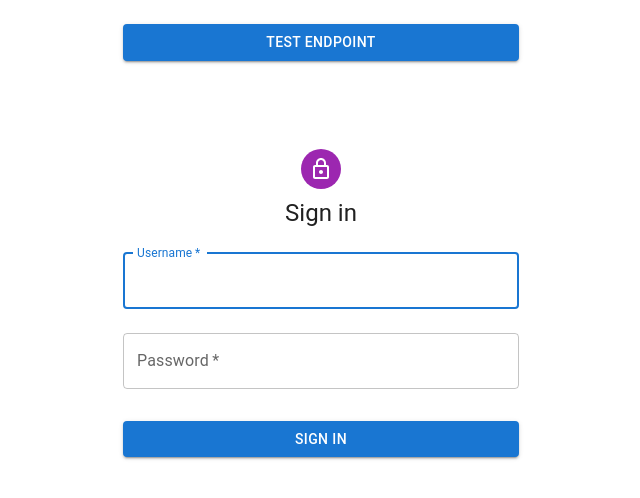
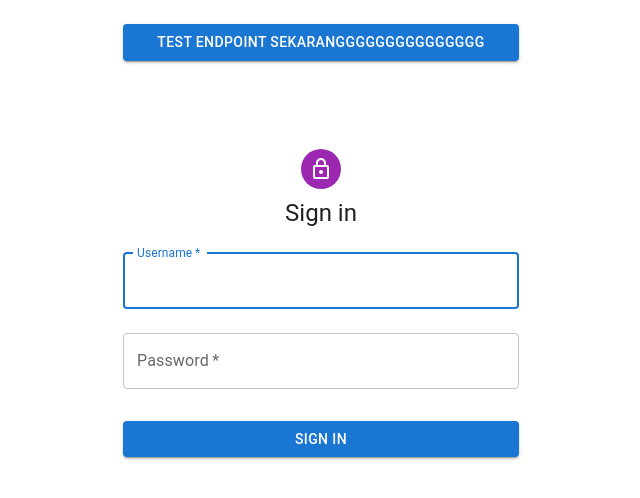
Before and after one commit to selig619/web-klien-pos, a React (Create React App) app: page / in a window 1280 px wide. Shown: the top 498 px of the page, without its empty margins (319-959 px from the left). Built offline with nearby package versions, Linux system fonts and the light colour scheme.

Commit message:
test trigger lagi

```diff
--- a/src/pages/LoginPage.jsx
+++ b/src/pages/LoginPage.jsx
@@ -138,7 +138,7 @@ export default function SignInPage() {
                 variant="contained"
                 sx={{ mt: 3, mb: 2 }}
               >
-                TEST ENDPOINT
+                TEST ENDPOINT SEKARANGGGGGGGGGGGGGGG
               </Button>
           <Box
             sx={{
```
